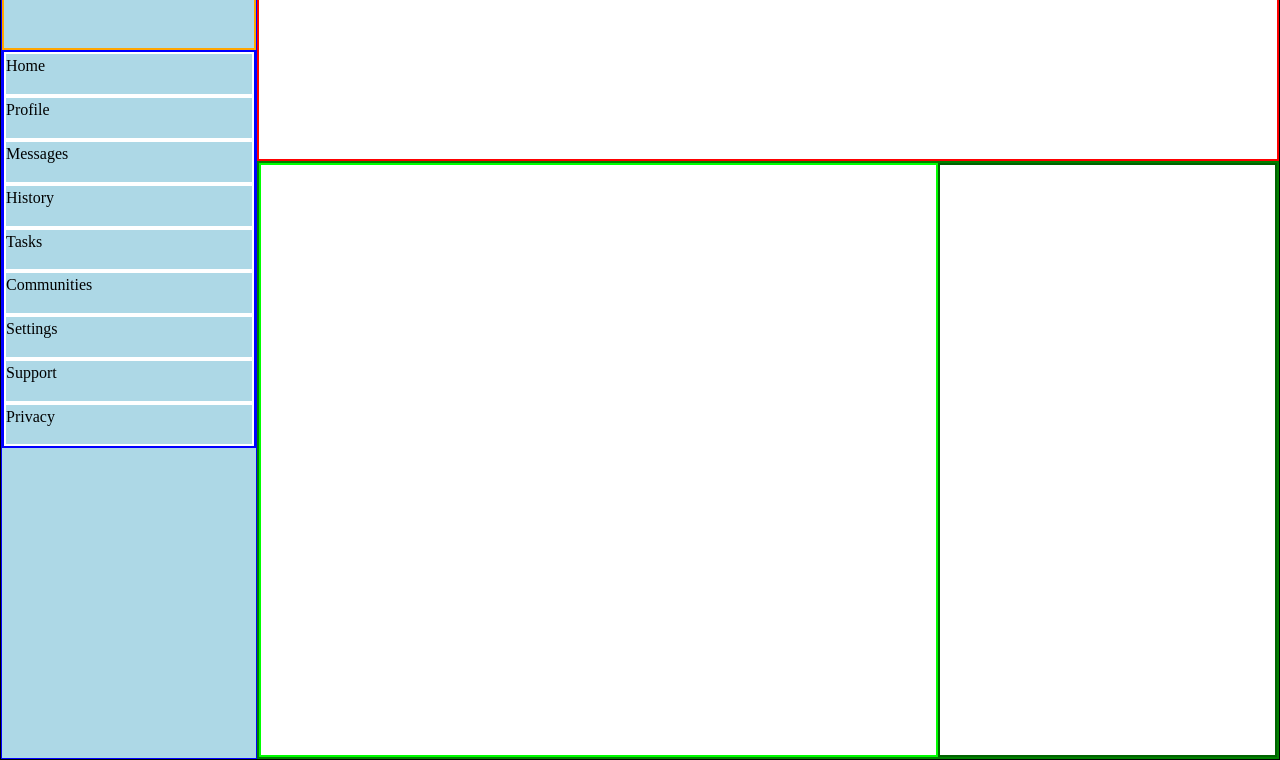
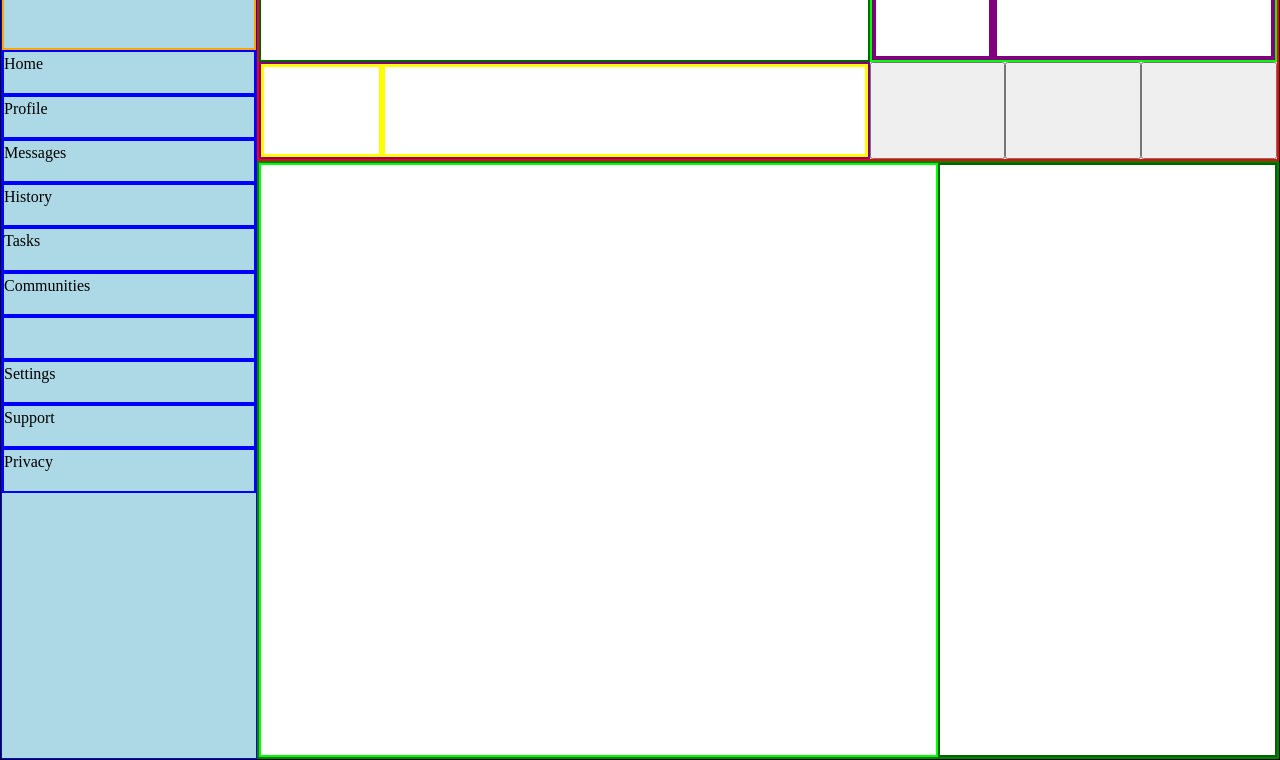
Before and after one commit to lburscheidt/amazing-admin-dashboard, a plain HTML site: page index.html in a window 1280 px wide. Shown: the part 40-800 px from the top of the page. Drawn offline with Linux system fonts and the light colour scheme.

Commit message:
Add grid to header

```diff
--- a/index.html
+++ b/index.html
@@ -12,20 +12,38 @@
 </head>
 
 <body>
-    <header></header>
+    <header>
+        <div class="search"></div>
+        <div class="userinfo-right">
+            <div></div>
+            <div></div>
+        </div>
+        <div class="userinfo-bottom">
+            <div class="icon"></div>
+            <div class="greeting"></div>
+        </div>
+        <div class="buttons">
+            <button></button>
+            <button></button>
+            <button></button>
+        </div>
+
+
+    </header>
     <aside>
         <div class="logo">Logo</div>
-        <div class="nav">
+
         <div>Home</div>
         <div>Profile</div>
         <div>Messages</div>
         <div>History</div>
         <div>Tasks</div>
         <div>Communities</div>
+        <div></div>
         <div>Settings</div>
         <div>Support</div>
         <div>Privacy</div>
-        </div>
+
     </aside>
     <main>
         <div class="cards">
--- a/style.css
+++ b/style.css
@@ -8,10 +8,51 @@ body {
 }
 
 header {
+    display: grid;
+    grid-template: rows: 50% 50%;
+    grid-template-columns: 60% 40%;
     grid-column-start: 2;
     grid-column-end: 6;
     border: 2px solid red;
 }
+
+.search {
+    grid-row-start: 1;
+    grid-column-start: 1;
+    border: 2px solid darkgreen;
+}
+
+.userinfo-bottom {
+    display: grid;
+    grid-template-columns: 20% 80%;
+    grid-row-start: 2;
+    grid-column-start: 1;
+    border: 2px solid purple;
+}
+
+.userinfo-right {
+    display: grid;
+    grid-template-columns: 30% 70%;
+    grid-row-start: 1;
+    grid-column-start: 2;
+    border: 2px solid lime;
+}
+
+.userinfo-right>div {
+    border: 4px solid purple;
+}
+
+.userinfo-bottom>div {
+    border: 3px solid yellow;
+}
+
+.buttons {
+    display: grid;
+    grid-template-columns: repeat(3, calc(100% / 3));
+    grid-row-start: 2;
+    grid-column-start: 2;
+}
+
 
 aside {
     display: inline-grid;
@@ -31,13 +72,7 @@ aside {
     border: 2px solid orange;
 }
 
-.nav {
-    display: inline-grid;
-    grid-template-rows: repeat(9, calc(100% /));
-    grid-row-start: 3;
-    grid-row-end: 12;
-    border: 2 px solid yellow;
-}
+
 
 .nav>div {
     border: 2px solid white;
```
Lines whose indentation alone changed are shown as unchanged.
